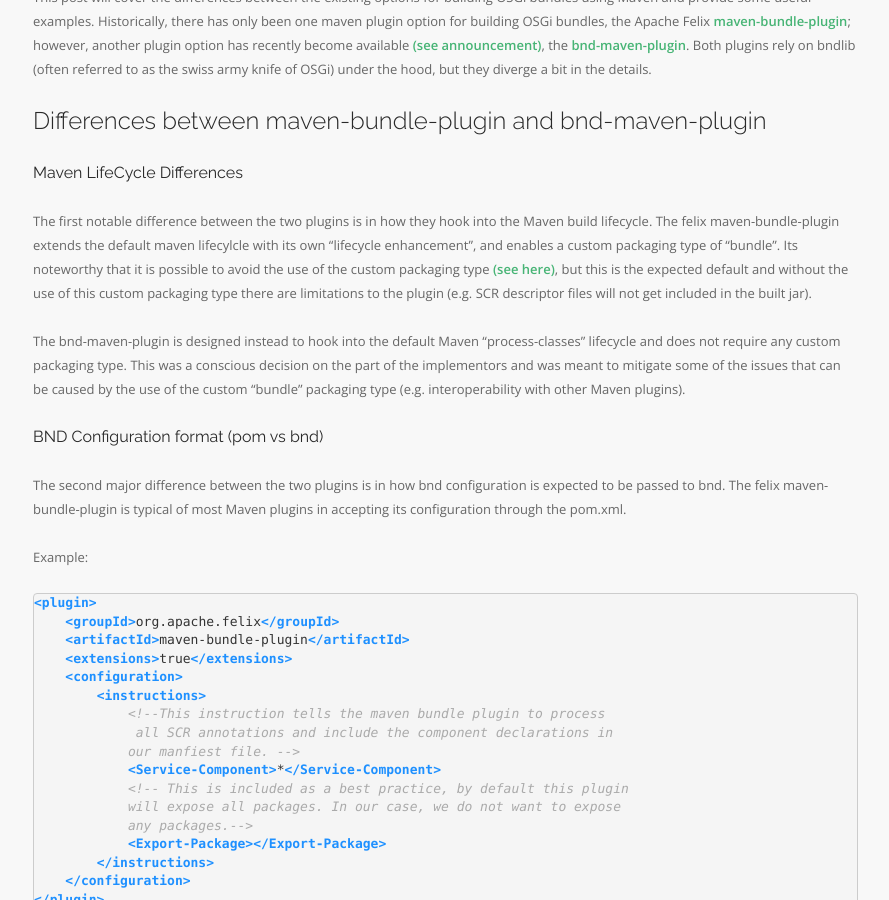
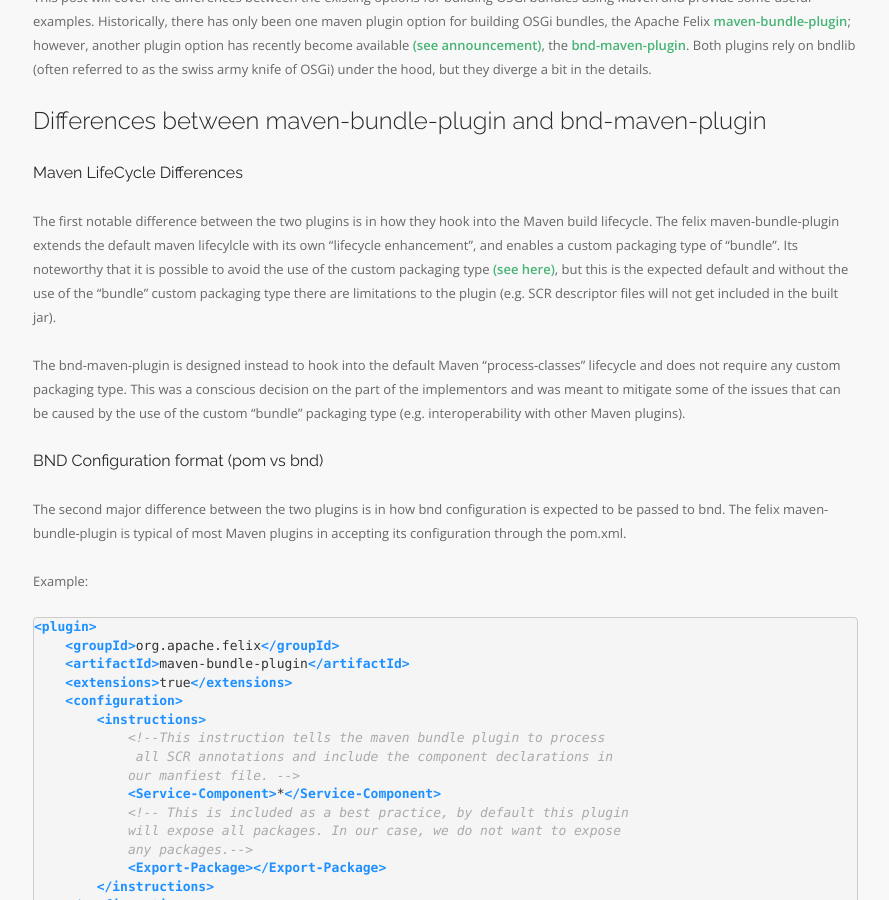
Before and after one commit to stackleader/stackleader.github.io, a Jekyll site: the page built from _posts/2016-05-27-comparing-maven-plugins-for-osgi.markdown, in a window 1280 px wide and 900 px high, scrolled down 1544 px. Shown: the whole window, without its empty margins (52-941 px from the left). Built offline with Jekyll 4.4.1, drawn with Linux system fonts in a browser that asks for light colours; nearby versions of some CDN libraries.

Commit message:
addition to blog

```diff
--- a/_posts/2016-05-27-comparing-maven-plugins-for-osgi.markdown
+++ b/_posts/2016-05-27-comparing-maven-plugins-for-osgi.markdown
@@ -34,7 +34,7 @@
 #### Differences between maven-bundle-plugin and bnd-maven-plugin
 
 ##### Maven LifeCycle Differences
-The first notable difference between the two plugins is in how they hook into the Maven build lifecycle. The felix maven-bundle-plugin extends the default maven lifecylcle with its own "lifecycle enhancement", and enables a custom packaging type of "bundle". Its noteworthy that it is possible to avoid the use of the custom packaging type [(see here)](http://felix.apache.org/documentation/subprojects/apache-felix-maven-bundle-plugin-bnd.html#adding-osgi-metadata-to-existing-projects-without-changing-the-packaging-type){:target="_blank"}, but this is the expected default and without the use of this custom packaging type there are limitations to the plugin (e.g. SCR descriptor files will not get included in the built jar).
+The first notable difference between the two plugins is in how they hook into the Maven build lifecycle. The felix maven-bundle-plugin extends the default maven lifecylcle with its own "lifecycle enhancement", and enables a custom packaging type of "bundle". Its noteworthy that it is possible to avoid the use of the custom packaging type [(see here)](http://felix.apache.org/documentation/subprojects/apache-felix-maven-bundle-plugin-bnd.html#adding-osgi-metadata-to-existing-projects-without-changing-the-packaging-type){:target="_blank"}, but this is the expected default and without the use of the "bundle" custom packaging type there are limitations to the plugin (e.g. SCR descriptor files will not get included in the built jar).
 
 The bnd-maven-plugin is designed instead to hook into the default Maven "process-classes" lifecycle and does not require any custom packaging type. This was a conscious decision on the part of the implementors and was meant to mitigate some of the issues that can be caused by the use of the custom "bundle" packaging type (e.g. interoperability with other Maven plugins).
 
```
